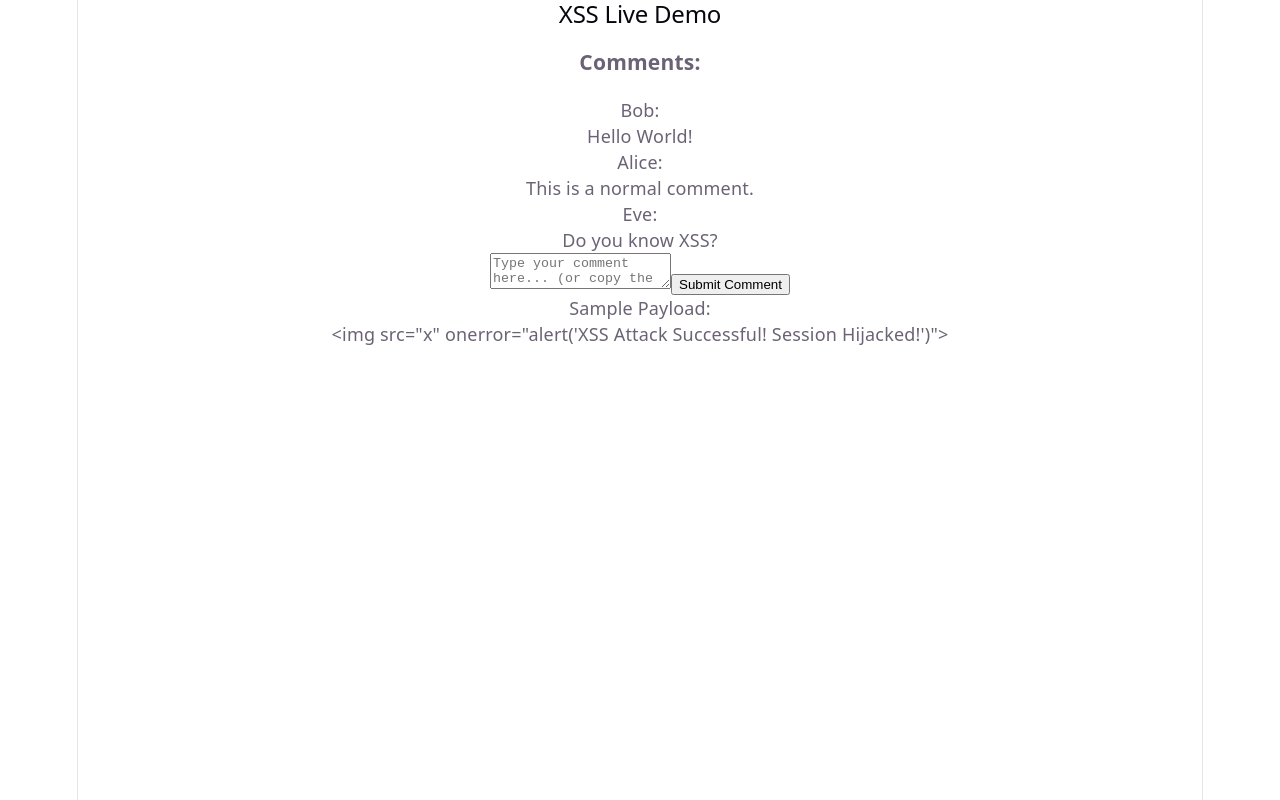
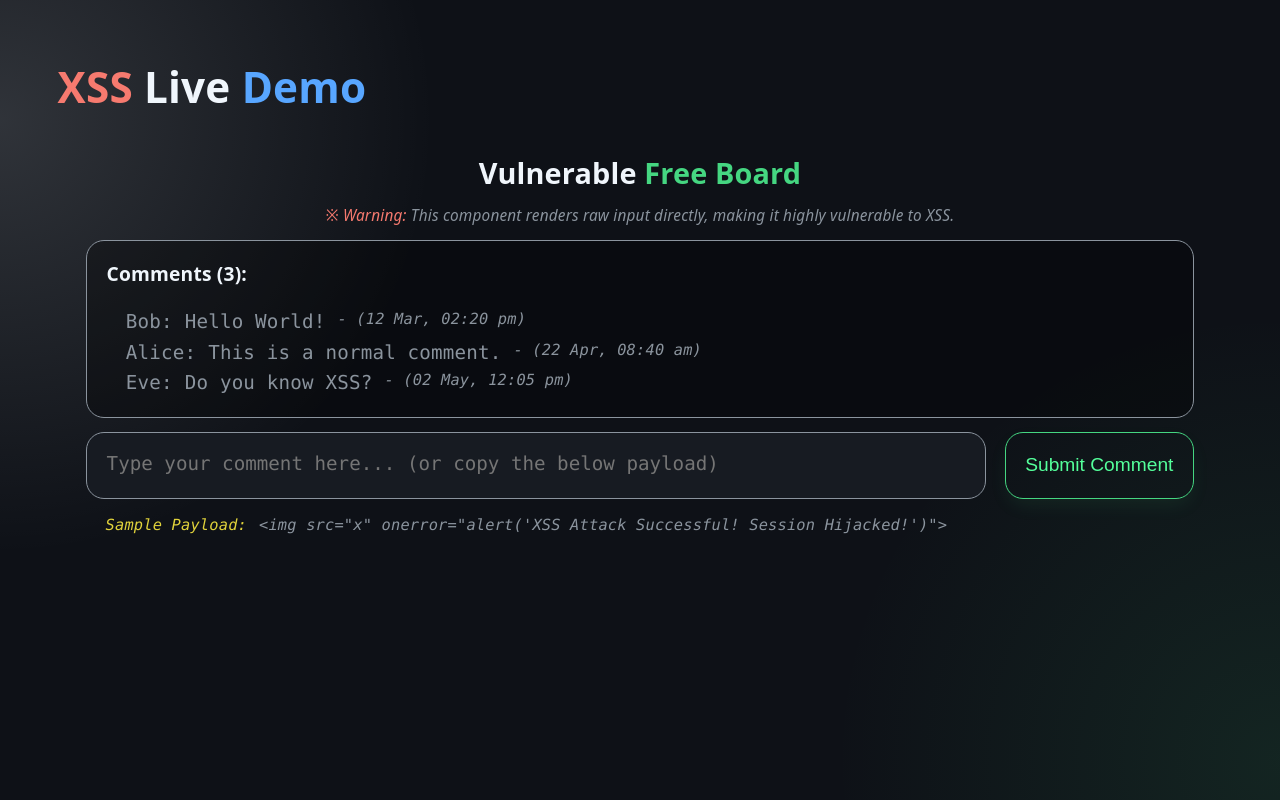
Before and after one commit to youngryou/xss-live-demo, a React (Vite) app: page / in a window 1280 px wide. Built offline with nearby package versions, Linux system fonts and the light colour scheme.

Commit message:
style: add css for XssDemo

```diff
--- a/src/App.css
+++ b/src/App.css
@@ -1,4 +1,6 @@
-.counter {
+/* App CSS */
+
+/* .counter {
   font-size: 16px;
   padding: 5px 10px;
   border-radius: 5px;
@@ -181,4 +183,4 @@
     right: 0;
     border-right-color: var(--border);
   }
-}
+} */
--- a/src/components/XssDemo.jsx
+++ b/src/components/XssDemo.jsx
@@ -1,18 +1,43 @@
 import { useState } from 'react'
 
 function XssDemo() {
+  const nzDate = new Date()
+
+  const dateOptions = {
+    // weekday: 'long', // weekday (e.g. Sunday) -> 'short: Sun'
+    // year: 'numeric', // year (e.g. 2026)
+    month: 'short', // month (e.g. May) -> 'short: May'
+    day: 'numeric', // day (e.g. 31)
+    hour: '2-digit', // hour (e.g. 03 PM)
+    minute: '2-digit', // minute (e.g. 42)
+    hour12: true, // (e.g. AM/PM)
+  }
+
   const [comments, setComments] = useState([
-    { id: 1, name: 'Bob', comment: 'Hello World!' },
-    { id: 2, name: 'Alice', comment: 'This is a normal comment.' },
-    { id: 3, name: 'Eve', comment: 'Do you know XSS?' },
+    { id: 1, date: '12 Mar, 02:20 pm', name: 'Bob', comment: 'Hello World!' },
+    {
+      id: 2,
+      date: '22 Apr, 08:40 am',
+      name: 'Alice',
+      comment: 'This is a normal comment.',
+    },
+    {
+      id: 3,
+      date: '02 May, 12:05 pm',
+      name: 'Eve',
+      comment: 'Do you know XSS?',
+    },
   ])
   const [input, setInput] = useState('')
 
   const handleSubmit = (e) => {
     e.preventDefault()
 
+    if (!input) return
+
     const newComment = {
       id: comments.length + 1,
+      date: nzDate,
       name: 'Anonymous',
       comment: input,
     }
@@ -21,20 +46,35 @@ function XssDemo() {
   }
 
   return (
-    <div>
-      <h2>XSS Live Demo</h2>
+    <div className="slide">
+      <h1>
+        <span className="--red">XSS</span> Live{' '}
+        <span className="--blue">Demo</span>
+      </h1>
 
+      <div className="contents">
+        <h2 className="text--center">
+          Vulnerable <span className="--green">Free Board</span>
+        </h2>
+        <p className="hint text--center">
+          <span className="--red">※ Warning:</span> This component renders raw
+          input directly, making it highly vulnerable to XSS.
+        </p>
         {/* Comment List Area */}
-      <h3>Comments:</h3>
-      <div>
+        <div className="box">
+          <h4 className="box-title">Comments ({comments.length}):</h4>
           {comments.map((comment) => (
-          <div key={comment.id}>
+            <div key={comment.id} className="text--inline text--mono">
               <p>{comment.name}:</p>
               {/* IMPORTANT! DANGEROUS ZONE!
               Render raw HTML
               (bypasses React's default XSS protection, using 'dangerouslySetInnerHTML')
             */}
               <p dangerouslySetInnerHTML={{ __html: comment.comment }} />
+
+              <p className="hint">
+                - ({comment.date.toLocaleString('en-NZ', dateOptions)})
+              </p>
             </div>
           ))}
         </div>
@@ -45,20 +85,22 @@ function XssDemo() {
             placeholder="Type your comment here... (or copy the below payload)"
             value={input}
             onChange={(e) => setInput(e.target.value)}
+            className="text--mono"
           />
           <button type="submit">Submit Comment</button>
         </form>
 
         {/* Payload / Attack JS Code */}
         {/* <img src="x" onerror="alert('XSS Attack Successful! Session Hijacked!')"> */}
-      <div>
-        <p>Sample Payload:</p>
+        <div className="hint text--inline text--mono">
+          <p className="--yellow">Sample Payload:</p>
           <p>
             &lt;img src="x" onerror="alert('XSS Attack Successful! Session
             Hijacked!')"&gt;
           </p>
         </div>
       </div>
+    </div>
   )
 }
 
--- a/src/index.css
+++ b/src/index.css
@@ -1,3 +1,203 @@
+/* Index CSS */
+
+/* General */
+:root {
+  --white: #f0f6fc;
+  --black: #0e1117;
+  --black--bg: rgba(0, 0, 0, 0.3);
+  --grey: #8b949e;
+  --grey--bg: #171b22;
+
+  --blue: #58a6ff;
+  --red: #f67a6f;
+  --green: #45d681;
+  --green-h: #54ff9b;
+  --green-bg: #0f2c1b;
+  --yellow: #e0d23b;
+  --yellow-bg: #2f2c1c;
+
+  --sans: system-ui, 'Segoe UI', Roboto, sans-serif;
+  --mono: ui-monospace, Consolas, monospace;
+
+  font: 1.2rem var(--sans);
+  letter-spacing: 0.18px;
+
+  color: var(--white);
+  background: var(--black);
+  background-image:
+    radial-gradient(
+      circle at 0% 15%,
+      color-mix(in srgb, var(--white) 15%, transparent) 0%,
+      transparent 30%
+    ),
+    radial-gradient(
+      circle at 100% 95%,
+      color-mix(in srgb, var(--green) 10%, transparent) 0%,
+      transparent 30%
+    );
+  background-attachment: fixed;
+  background-size: cover;
+}
+
+body {
+  margin: 0;
+}
+
+h1,
+h2,
+h3,
+h4,
+p {
+  margin: 0;
+}
+
+h1 {
+  font-size: 2.2rem;
+}
+
+h3 {
+  font-size: 1.2rem;
+}
+
+form {
+  display: flex;
+  gap: 1rem;
+}
+
+textarea {
+  border: var(--grey) solid 1.5px;
+  border-radius: 18px;
+  color: var(--white);
+  background: var(--grey--bg);
+  padding: 1rem 1rem 0rem;
+  font-size: 1rem;
+  width: 100%;
+  resize: none;
+}
+
+textarea:focus {
+  background: rgba(0, 0, 0, 0.5);
+  border-color: var(--green);
+  box-shadow:
+    0 0 0 1px var(--green),
+    0 0 20px rgba(69, 214, 129, 0.2);
+  outline: none;
+}
+
+button {
+  background: var(--green--bg);
+  border: var(--green) solid 1.5px;
+  border-radius: 18px;
+  color: var(--green-h);
+  box-shadow: 0 8px 20px -4px rgba(69, 214, 129, 0.1);
+  transition:
+    transform 0.2s,
+    box-shadow 0.2s;
+
+  cursor: pointer;
+  font-size: 1rem;
+  font-weight: 400;
+  white-space: nowrap;
+  padding: 0rem 1rem;
+}
+
+button:hover {
+  box-shadow: 0 12px 24px -4px rgba(69, 214, 129, 0.2);
+  transform: translateY(-2px);
+}
+
+/* Colours */
+.--white {
+  color: var(--white) !important;
+}
+.--grey {
+  color: var(--grey) !important;
+}
+.--blue {
+  color: var(--blue) !important;
+}
+.--red {
+  color: var(--red) !important;
+}
+.--green {
+  color: var(--green) !important;
+}
+.--yellow {
+  color: var(--yellow) !important;
+}
+
+/* Layout */
+.slide {
+  display: flex;
+  flex-direction: column;
+  gap: 1rem;
+  margin: 3rem;
+}
+
+.contents {
+  display: flex;
+  flex-direction: column;
+  gap: 0.7rem;
+  margin: 1rem 1.5rem;
+}
+
+.box {
+  display: flex;
+  flex-direction: column;
+
+  border: var(--grey) solid 1.5px;
+  border-radius: 18px;
+  color: var(--grey);
+  background: var(--black--bg);
+  padding: 1rem;
+}
+
+/* Component */
+.badge--green {
+  background: var(--green-bg);
+  color: var(--green-h);
+}
+
+.badge--yellow {
+  background: var(--yellow-bg);
+  color: var(--yellow);
+}
+
+.box-title {
+  color: var(--white);
+  margin-bottom: 1rem;
+}
+
+.text--inline {
+  display: inline-flex;
+  gap: 12px;
+  margin: 0.2rem 1rem;
+}
+
+.text--mono {
+  font-family: var(--mono);
+  display: inline-flex;
+}
+
+.text--center {
+  text-align: center;
+}
+
+.text--right {
+  text-align: right;
+}
+
+.text--left {
+  text-align: left;
+}
+
+.hint {
+  color: var(--grey);
+  font-size: 0.8rem;
+  font-style: italic;
+}
+
+/*
 :root {
   --text: #6b6375;
   --text-h: #08060d;
@@ -34,7 +234,7 @@
   :root {
     --text: #9ca3af;
     --text-h: #f3f4f6;
-    --bg: #16171d;
+    --bg: #0e1117;
     --border: #2e303a;
     --code-bg: #1f2028;
     --accent: #c084fc;
@@ -108,4 +308,4 @@ code {
   line-height: 135%;
   padding: 4px 8px;
   background: var(--code-bg);
-}
+} */
```
Lines whose indentation alone changed are shown as unchanged.
